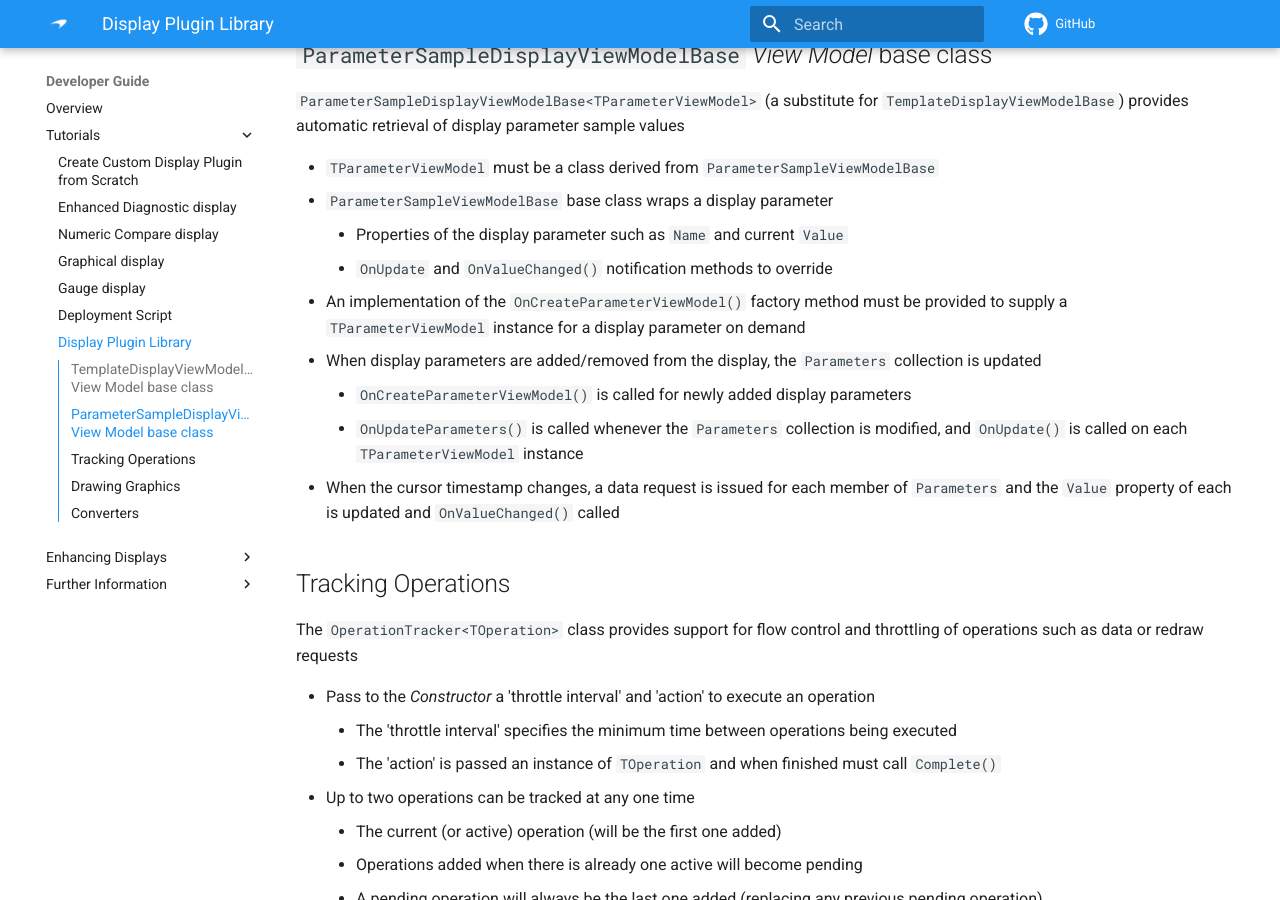
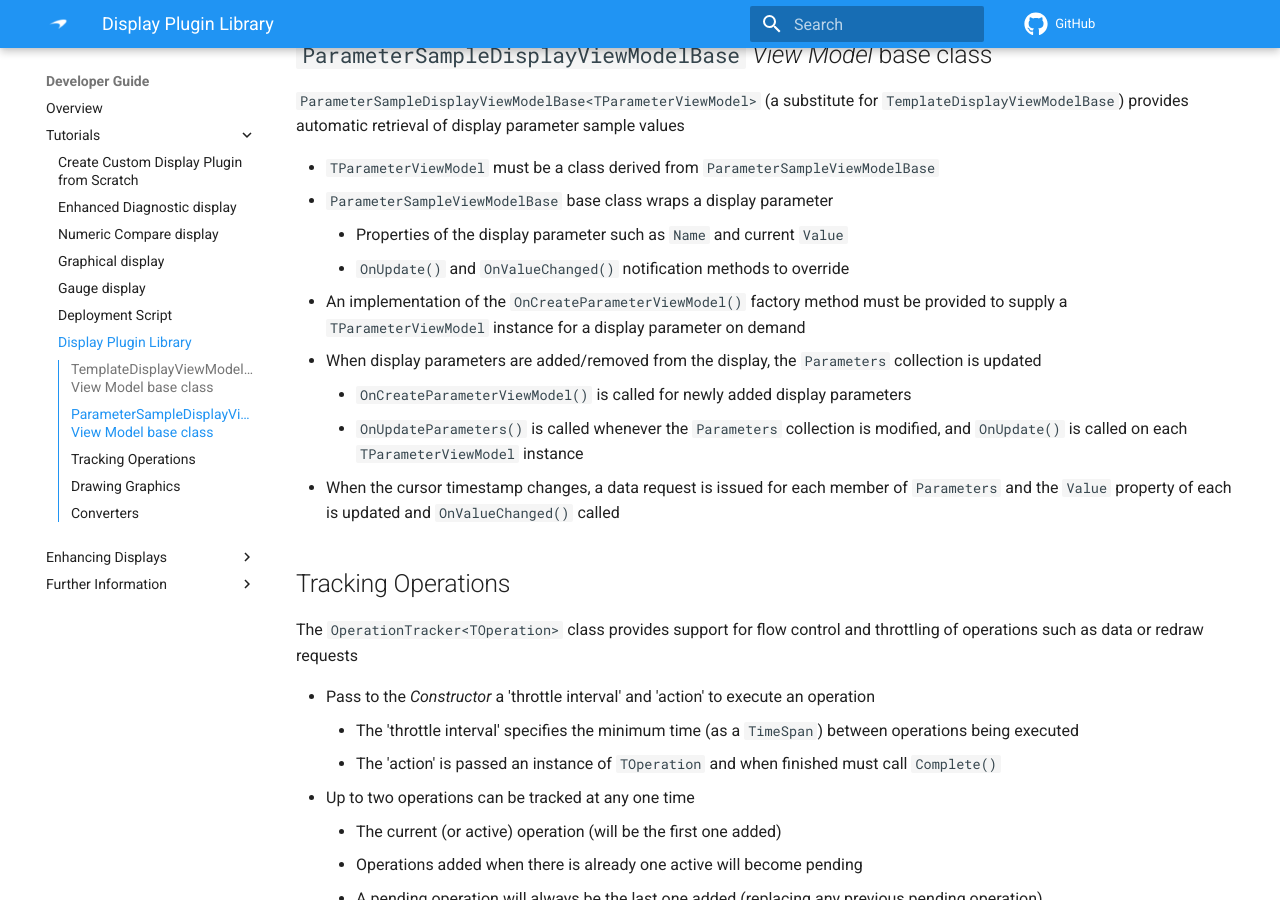
Before and after one commit to mat-docs/ATLAS.DisplayAPI.Site, an MkDocs documentation site: the page built from docs/devguide/tutorials/displaypluginlibrary.md, in a window 1280 px wide and 900 px high, scrolled down 1097 px. Built offline with MkDocs 1.6.1 and Material for MkDocs 9.7.7, drawn with Linux system fonts in a browser that asks for light colours; comment, search, counter and statistics services are not loaded.

Commit message:
PR comments

```diff
--- a/docs/devguide/tutorials/displaypluginlibrary.md
+++ b/docs/devguide/tutorials/displaypluginlibrary.md
@@ -35,7 +35,7 @@ The display plugin library provides base and utility classes that reduce the ove
 - `TParameterViewModel` must be a class derived from `ParameterSampleViewModelBase`
 - `ParameterSampleViewModelBase` base class wraps a display parameter
     - Properties of the display parameter such as `Name` and current `Value`
-    - `OnUpdate` and `OnValueChanged()` notification methods to override
+    - `OnUpdate()` and `OnValueChanged()` notification methods to override
 - An implementation of the `OnCreateParameterViewModel()` factory method must be provided to supply a `TParameterViewModel` instance for a display parameter on demand
 - When display parameters are added/removed from the display, the `Parameters` collection is updated
     - `OnCreateParameterViewModel()` is called for newly added display parameters
@@ -47,7 +47,7 @@ The display plugin library provides base and utility classes that reduce the ove
 The `OperationTracker<TOperation>` class provides support for flow control and throttling of operations such as data or redraw requests
 
 - Pass to the _Constructor_ a 'throttle interval' and 'action' to execute an operation
-    - The 'throttle interval' specifies the minimum time between operations being executed
+    - The 'throttle interval' specifies the minimum time (as a `TimeSpan`) between operations being executed
     - The 'action' is passed an instance of `TOperation` and when finished must call `Complete()`
 - Up to two operations can be tracked at any one time
     - The current (or active) operation (will be the first one added)
```
Also changed, not shown: docs/devguide/tutorials/diagnostic.md (+1 -1 lines), docs/devguide/tutorials/graphical.md (+1 -1 lines).
